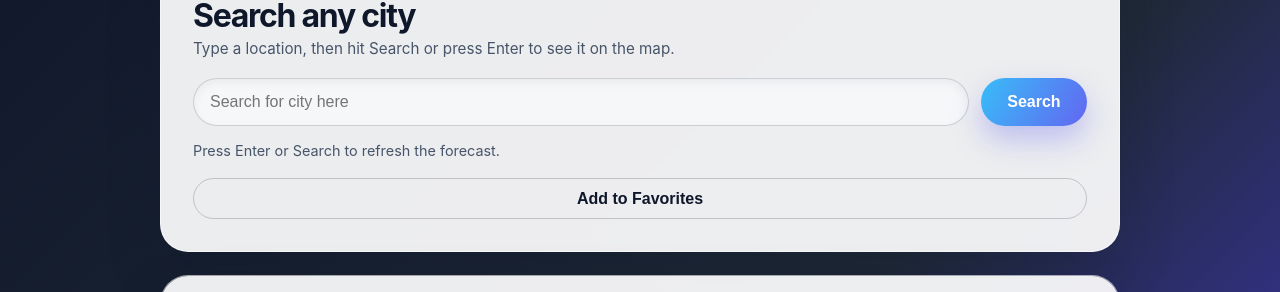
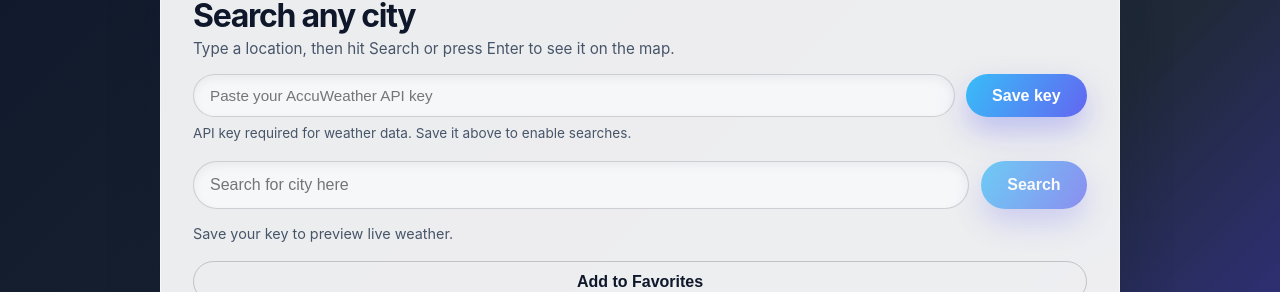
Before and after one commit to MattanAdi/Weather-App, a React (Create React App) app: page / in a window 1280 px wide. Shown: the part 170-462 px from the top of the page. Built offline with nearby package versions, Linux system fonts and the light colour scheme; no server answers.

Commit message:
fix: require runtime api key

```diff
--- a/src/Components/Home.jsx
+++ b/src/Components/Home.jsx
@@ -2,11 +2,9 @@ import React from 'react';
 import { useState, useEffect, useRef, useCallback } from 'react';
 import './home.css'
 
-const ACCUWEATHER_KEY = process.env.REACT_APP_ACCUWEATHER_KEY?.trim();
-
-const getDays = async (id) => {
+const getDays = async (id, key) => {
     const base = 'https://dataservice.accuweather.com/forecasts/v1/daily/5day/';
-    const query = `${id}?apikey=${ACCUWEATHER_KEY}`;
+    const query = `${id}?apikey=${key}`;
 
     const response = await fetch(base + query);
     const data = await response.json();
@@ -14,9 +12,9 @@ const getDays = async (id) => {
     return data;
 };
 
-const getWeather = async (id) => {
+const getWeather = async (id, key) => {
     const base = 'https://dataservice.accuweather.com/currentconditions/v1/';
-    const query = `${id}?apikey=${ACCUWEATHER_KEY}`;
+    const query = `${id}?apikey=${key}`;
 
     const response = await fetch(base + query);
     const data = await response.json();
@@ -24,9 +22,9 @@ const getWeather = async (id) => {
     return data[0];
 };
 
-const getCity = async (city) => {
+const getCity = async (city, key) => {
     const baseurl = 'https://dataservice.accuweather.com/locations/v1/cities/autocomplete';
-    const query = `?apikey=${ACCUWEATHER_KEY}&q=${city}`;
+    const query = `?apikey=${key}&q=${city}`;
 
     const response = await fetch(baseurl + query);
     const data = await response.json();
@@ -34,10 +32,10 @@ const getCity = async (city) => {
     return data[0];
 };
 
-const updateCity = async (city) => {
-    const cityDets = await getCity(city);
-    const weather = await getWeather(cityDets.Key);
-    const day5 = await getDays(cityDets.Key);
+const updateCity = async (city, key) => {
+    const cityDets = await getCity(city, key);
+    const weather = await getWeather(cityDets.Key, key);
+    const day5 = await getDays(cityDets.Key, key);
 
     return {
         cityDets,
@@ -46,38 +44,40 @@ const updateCity = async (city) => {
     };
 };
 
+const readStoredKey = () => {
+    if (typeof window !== 'undefined') {
+        return window.localStorage.getItem('weather_api_key') ?? '';
+    }
+    return '';
+};
+
 const Home = (props) => {
-    const key = ACCUWEATHER_KEY;
-
     const favCityId = props.selectedFavoriteCityId  //
     const favCity = props.favorites.find((val) => { return val.id === favCityId }) //find val of favorites and check if val.id === favCityId
     const hasSelectedFavorite = Boolean(favCity);
 
-    console.log("FAV CITY ", hasSelectedFavorite, props.favorites, favCity)
-    const missingKey = !key;
-
-    if (missingKey) {
-        console.warn('Supply REACT_APP_ACCUWEATHER_KEY to fetch weather data.');
-    }
-
-
-    // Relavant UseStates ***
     const [city, addCity] = useState('') // this represents the user input when retrieving API
-
 
     const [cityname, setcityname] = useState(hasSelectedFavorite ? favCity.cityname : '')//Main Weather/City Info - middle block
     const [currentweather, setcurrentweather] = useState(hasSelectedFavorite ? favCity.currentweather : '')//Main Weather/City Info - middle block
     const [temperature, settemp] = useState(hasSelectedFavorite ? favCity.temperature : '')//Main Weather/City Info - middle block
     const [id, setid] = useState(hasSelectedFavorite ? favCityId : '')//Main Weather/City Info - middle block
 
-
-
+    const [apiKey, setApiKey] = useState(() => readStoredKey());
+    const [draftKey, setDraftKey] = useState(apiKey);
     const [fiveday, indays] = useState() // For the fiveday forcest on bottom
     const [isLoading, setIsLoading] = useState(false);
     const [justUpdated, setJustUpdated] = useState(false);
     const highlightTimeout = useRef(null);
     const isFavorite = Boolean(props.favorites.find((val) => val.id === id));
-    // Relavant UseStates ***
+    const keyForFetch = apiKey.trim();
+    const missingKey = !keyForFetch;
+
+    useEffect(() => {
+        setDraftKey(apiKey);
+    }, [apiKey]);
+
+    props.clearSelectedFavorite();
 
     const updateApp = useCallback((data) => {
         const cityDets = data.cityDets
@@ -85,8 +85,6 @@ const Home = (props) => {
         const day5 = data.day5
 
         console.log('weather: ', weather.WeatherText, 'citydetails: ', cityDets.LocalizedName, 'five day', day5.DailyForecasts)
-
-
 
         setcityname(data.cityDets.LocalizedName)
         setcurrentweather(data.weather.WeatherText)
@@ -102,8 +100,6 @@ const Home = (props) => {
 
     }, []);
 
-    props.clearSelectedFavorite();
-
     useEffect(() => {
         if (hasSelectedFavorite || missingKey) return;
 
@@ -112,7 +108,7 @@ const Home = (props) => {
         const fetchDefaultCity = async () => {
             setIsLoading(true);
             try {
-                const data = await updateCity('tel');
+                const data = await updateCity('tel', keyForFetch);
                 if (!cancelled) {
                     updateApp(data);
                 }
@@ -130,7 +126,7 @@ const Home = (props) => {
         return () => {
             cancelled = true;
         };
-    }, [hasSelectedFavorite, missingKey, updateApp]);
+    }, [hasSelectedFavorite, missingKey, updateApp, keyForFetch]);
 
     useEffect(() => {
         return () => {
@@ -140,6 +136,15 @@ const Home = (props) => {
         };
     }, []);
 
+    const persistKey = (nextKey) => {
+        if (typeof window !== 'undefined') {
+            if (nextKey) {
+                window.localStorage.setItem('weather_api_key', nextKey);
+            } else {
+                window.localStorage.removeItem('weather_api_key');
+            }
+        }
+    };
 
     function sendFavs() {
         const hasDuplicate = Boolean(props.favorites.find((val) => val.id === id))
@@ -152,18 +157,23 @@ const Home = (props) => {
         }
     }
 
+    const saveApiKey = () => {
+        const trimmed = draftKey.trim();
+        setApiKey(trimmed);
+        persistKey(trimmed);
+    };
 
     async function sendit() {
         const query = city.trim()
         if (!query) return
-        if (!key) {
-            window.alert('Set REACT_APP_ACCUWEATHER_KEY in your environment before searching.');
+        if (missingKey) {
+            window.alert('Enter your AccuWeather API key to search.');
             return
         }
 
         setIsLoading(true);
         try {
-            const data = await updateCity(query);
+            const data = await updateCity(query, keyForFetch);
             updateApp(data)
         } catch (error) {
             console.error(error);
@@ -180,6 +190,21 @@ const Home = (props) => {
                     <p className='eyebrow'>Weather Explorer</p>
                     <h1>Search any city</h1>
                     <p className='search-description'>Type a location, then hit Search or press Enter to see it on the map.</p>
+                </div>
+                <div className='key-row'>
+                    <input
+                        className='key-input'
+                        value={draftKey}
+                        onChange={(e) => setDraftKey(e.target.value)}
+                        type='text'
+                        placeholder='Paste your AccuWeather API key'
+                    />
+                    <button type='button' className='primary-button key-save' onClick={saveApiKey}>
+                        Save key
+                    </button>
+                </div>
+                <div className='key-status'>
+                    {missingKey ? 'API key required for weather data. Save it above to enable searches.' : 'API key saved locally; searches ready.'}
                 </div>
                 <div className='search-row'>
                     <input
@@ -198,7 +223,7 @@ const Home = (props) => {
                         type="text"
                         placeholder='Search for city here'
                     />
-                    <button type='button' className='primary-button' onClick={sendit} disabled={isLoading}>
+                    <button type='button' className='primary-button' onClick={sendit} disabled={isLoading || missingKey}>
                         {isLoading ? 'Searching…' : 'Search'}
                     </button>
                 </div>
@@ -209,7 +234,7 @@ const Home = (props) => {
                             Receiving the latest weather…
                         </div>
                     ) : (
-                        <span className='hint-text'>Press Enter or Search to refresh the forecast.</span>
+                        <span className='hint-text'>{missingKey ? 'Save your key to preview live weather.' : 'Press Enter or Search to refresh the forecast.'}</span>
                     )}
                 </div>
                 <button type='button' className='secondary-button' onClick={sendFavs}>Add to Favorites</button>
--- a/src/Components/home.css
+++ b/src/Components/home.css
@@ -36,6 +36,35 @@
 .search-description {
   margin: 0;
   font-size: 0.95rem;
+  color: #475569;
+}
+
+.key-row {
+  margin-top: 1rem;
+  display: flex;
+  gap: 0.65rem;
+  flex-wrap: wrap;
+}
+
+.key-input {
+  flex: 1;
+  min-width: 210px;
+  padding: 0.75rem 1rem;
+  border-radius: 999px;
+  border: 1px solid rgba(15, 23, 42, 0.18);
+  background: rgba(248, 250, 252, 0.8);
+  font-size: 0.95rem;
+  box-shadow: inset 0 4px 10px rgba(15, 23, 42, 0.05);
+}
+
+.key-save {
+  padding: 0.75rem 1.5rem;
+  white-space: nowrap;
+}
+
+.key-status {
+  margin-top: 0.5rem;
+  font-size: 0.85rem;
   color: #475569;
 }
 
```
Also changed, not shown: 1 other file (tests, documents, lock files or other folders).
